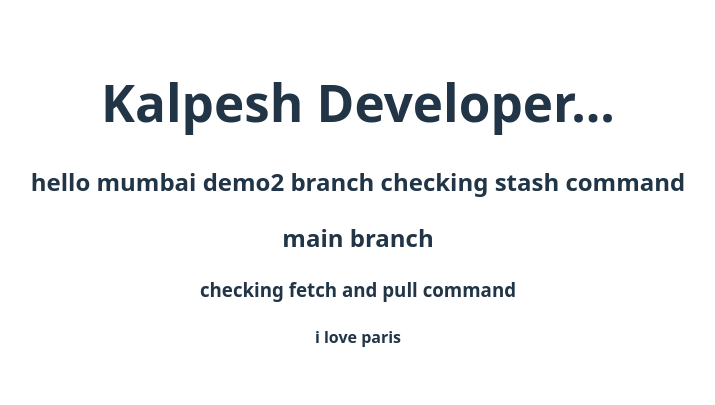
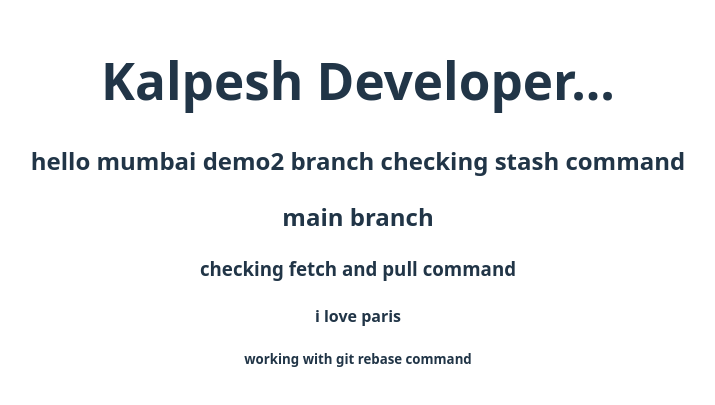
Before and after one commit to Kalpeshsr3/my-react-app, a React (Vite) app in the folder my-react-app/: page / in a window 1280 px wide. Shown: the part 195-600 px from the top of the page, without its empty margins (282-997 px from the left). Built offline with nearby package versions, Linux system fonts and the light colour scheme.

Commit message:
added new line git rebase

```diff
--- a/my-react-app/src/App.jsx
+++ b/my-react-app/src/App.jsx
@@ -13,6 +13,7 @@ function App() {
         <h2>main branch</h2>
         <h3>checking fetch and pull command</h3>
          <h4>i love paris</h4>
+         <h5>working with git rebase command</h5>
       </div>
 
     </>
```
